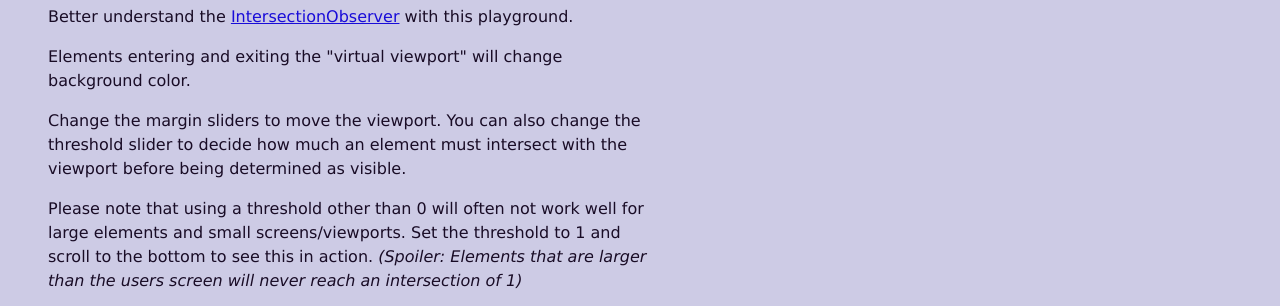
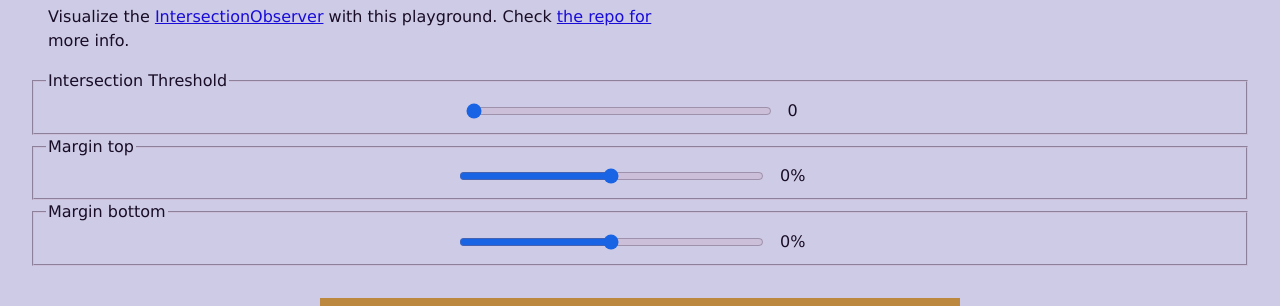
Before and after one commit to AndersCan/intersection-observer-visual-aid, a website built with Vite: page index.html in a window 1280 px wide. Shown: the part 59-365 px from the top of the page. Built offline with nearby package versions, Linux system fonts and the light colour scheme.

Commit message:
move info to readme

```diff
--- a/src/main.ts
+++ b/src/main.ts
@@ -88,31 +88,18 @@ const formHtml = render(
 const description = render(
   html`<h1>IntersectionObserver visulizer</h1>
     <p>
-      Better understand the
+      Visualize the
       <a
         href="https://developer.mozilla.org/en-US/docs/Web/API/Intersection_Observer_API"
         >IntersectionObserver</a
       >
-      with this playground.
-    </p>
-    <p>
-      Elements entering and exiting the "virtual viewport" will change
-      background color.
-    </p>
-    <p>
-      Change the margin sliders to move the viewport. You can also change the
-      threshold slider to decide how much an element must intersect with the
-      viewport before being determined as visible.
-    </p>
-    <p>
-      Please note that using a threshold other than 0 will often not work well
-      for large elements and small screens/viewports. Set the threshold to 1 and
-      scroll to the bottom to see this in action.
-      <i>
-        (Spoiler: Elements that are larger than the users screen will never
-        reach an intersection of 1)</i
+      with this playground. Check
+      <a
+        href="https://github.com/AndersCan/intersection-observer-visual-aid#readme"
+        >the repo for</a
       >
-    </p>`
+      more info.
+    </p> `
 );
 
 app.innerHTML = description + formHtml + boxes;
```
Also changed, not shown: docs/index.html (+1 -1 lines), readme.md, 2 other files.
